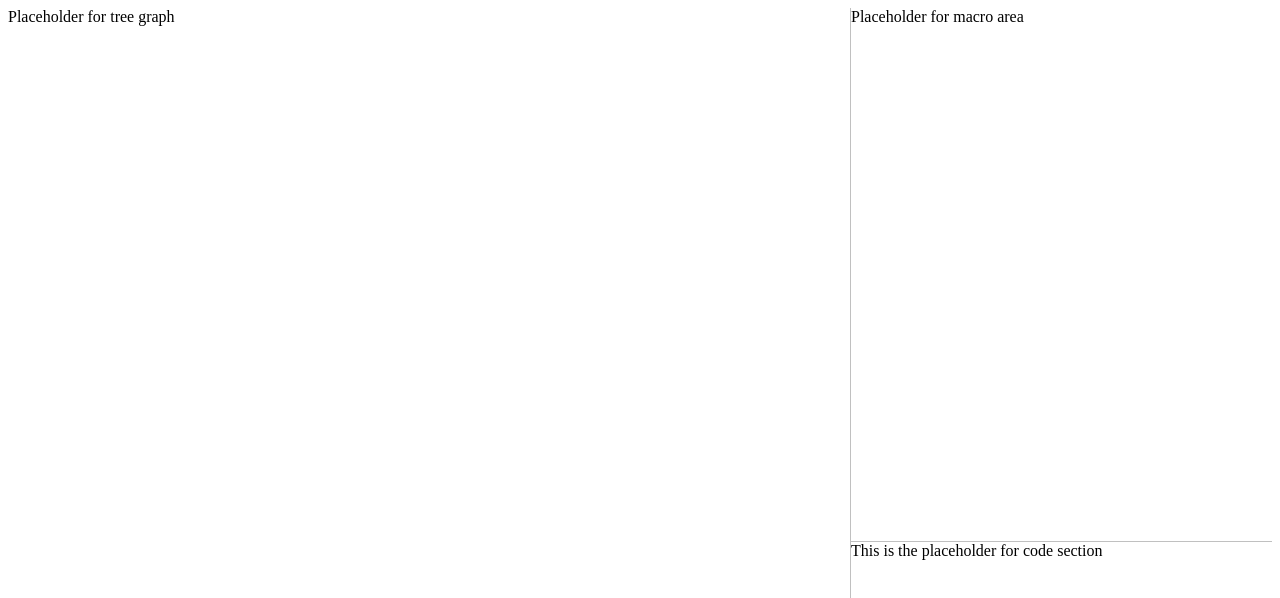
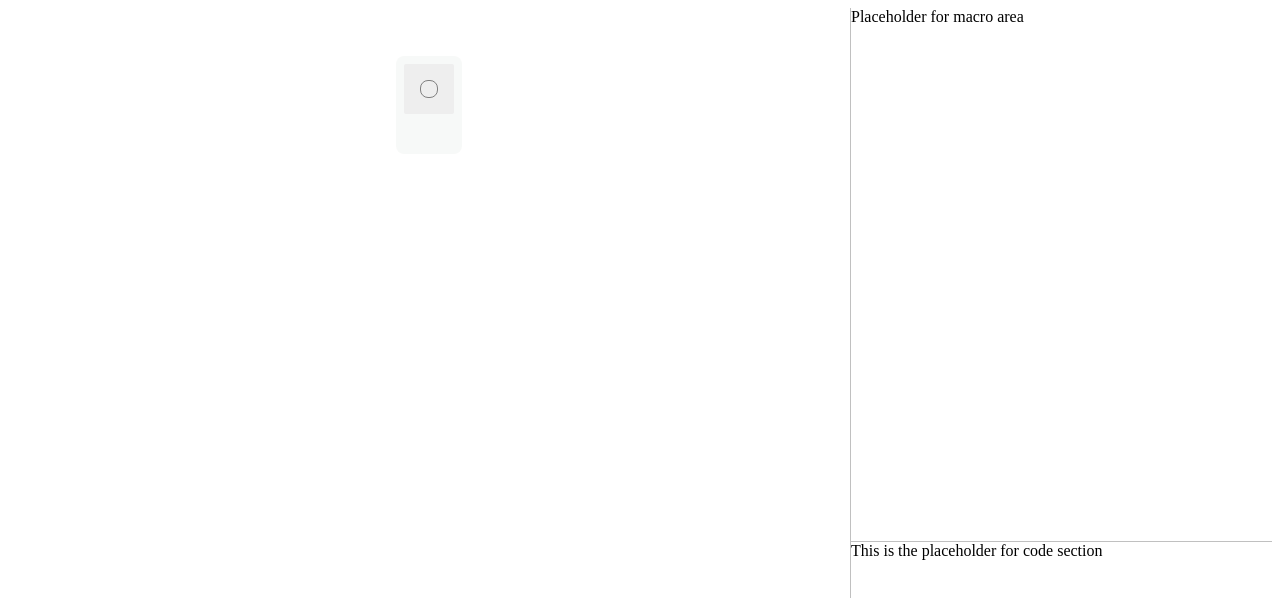
Before and after one commit to mia1024/-.-, a Vue app: page / in a window 1280 px wide. Shown: the top 598 px of the page. Built offline with nearby package versions, Linux system fonts and the light colour scheme.

Commit message:
implement basic tree view

```diff
--- /dev/null
+++ b/src/components/Edges.vue
@@ -0,0 +1,71 @@
+<template>
+  <svg>
+    <path
+      stroke="black"
+      v-for="edge in coords"
+      :d="`M${edge.from.x} ${edge.from.y} L${edge.to.x} ${edge.to.y}`"
+    />
+  </svg>
+</template>
+
+<script lang="ts" setup>
+import * as Store from "@/store";
+import * as Syntax from "@/lib/syntax";
+import * as Vue from "vue";
+
+const store = Store.store();
+
+const edgeToCoords = (edge: Record<"parent" | "child", symbol>) => {
+  const parent = store.geometry.get(edge.parent);
+  const child = store.geometry.get(edge.child);
+  if (typeof parent === "undefined" || typeof child === "undefined") return [];
+
+  return [
+    {
+      from: {
+        x: parent.node.left + parent.node.width / 2,
+        y: parent.node.top + parent.node.height,
+      },
+      to: { x: child.node.left + child.node.width / 2, y: child.node.top },
+    },
+  ];
+};
+
+const coords = Vue.computed(() => {
+  const rootKey = store.syntax.trail[store.syntax.trail.length - 1];
+  if (typeof rootKey === "undefined") throw Error("wtf");
+
+  const edges: Record<"parent" | "child", symbol>[] = [];
+  const go = (key: Syntax.TreeKey) => {
+    const node = store.syntax.nodes.get(key);
+    if (typeof node === "undefined") throw Error("edges: missing node");
+
+    switch (node.data.type) {
+      case Syntax.NodeType.Abstraction:
+        edges.push({ parent: key, child: node.data.body });
+        go(node.data.body);
+        break;
+      case Syntax.NodeType.Application:
+        edges.push({ parent: key, child: node.data.function });
+        edges.push({ parent: key, child: node.data.argument });
+        go(node.data.function);
+        go(node.data.argument);
+        break;
+    }
+  };
+  go(rootKey);
+
+  return edges.flatMap(edgeToCoords);
+});
+</script>
+
+<style scoped lang="scss">
+svg {
+  position: absolute;
+  left: 0;
+  top: 0;
+  width: 100%;
+  height: 100%;
+  z-index: -1;
+}
+</style>
--- a/src/components/Graph.vue
+++ b/src/components/Graph.vue
@@ -1,7 +1,30 @@
-<template>Placeholder for tree graph</template>
+<template>
+  <div class="view">
+    <Edges />
+    <TreeNode :nodeKey="store.syntax.trail[store.syntax.trail.length-1]!" />
+  </div>
+</template>
 
 <script lang="ts" setup>
 import TreeNode from "@components/TreeNode";
+import Edges from "@components/Edges";
+import * as Store from "@/store";
+const store = Store.store();
 </script>
 
-<style scoped lang="scss"></style>
+<style scoped lang="scss">
+div.view {
+  margin: 3rem;
+  display: flex;
+  justify-content: center;
+
+  // we need `.view` to have `position` defined because it's the container
+  // relative to which the tree boxes are measured (using `offsetTop`, etc.).
+  // furthermore, none of the intermediate subtree containers may have
+  // `position` defined, or those interfere with the measurement.
+  //
+  // <https://developer.mozilla.org/en-US/docs/Web/API/HTMLElement/offsetTop>
+  // <https://developer.mozilla.org/en-US/docs/Web/API/HTMLElement/offsetParent>
+  position: relative;
+}
+</style>
--- a/src/components/TreeNode.vue
+++ b/src/components/TreeNode.vue
@@ -2,6 +2,10 @@
 import * as Syntax from "../lib/syntax";
 import * as Store from "../store";
 import * as Vue from "vue";
+
+const tree: Vue.Ref<HTMLElement | null> = Vue.ref(null);
+const node: Vue.Ref<HTMLElement | null> = Vue.ref(null);
+
 const props = defineProps<{
   nodeKey: symbol;
 }>();
@@ -9,85 +13,185 @@ const props = defineProps<{
 const store = Store.store();
 
 // TODO fix unsafe index
-const expr = Vue.computed(() => store.nodes[props.nodeKey]!);
+const expr = Vue.computed(() => store.syntax.nodes.get(props.nodeKey)!);
+
+const getBox = (elem: HTMLElement) => ({
+  left: elem.offsetLeft,
+  top: elem.offsetTop,
+  height: elem.offsetHeight,
+  width: elem.offsetWidth,
+});
+
+const updateGeometry = () => {
+  if (tree.value === null || node.value === null) return;
+
+  store.updateGeometry(props.nodeKey, {
+    tree: getBox(tree.value),
+    node: getBox(node.value),
+  });
+};
+
+Vue.watch(
+  () => store.stamp,
+  () => Vue.nextTick(updateGeometry)
+);
+Vue.onMounted(() => {
+  updateGeometry();
+  window.addEventListener("resize", updateGeometry);
+});
+Vue.onUnmounted(() => {});
 </script>
 
 <script></script>
 
 <template>
-  <div class="node">
+  <div class="tree" ref="tree">
+    <div class="node" ref="node">
       <button
         @click="store.clear(nodeKey)"
         class="close"
-      v-if="expr.data.type !== Syntax.ExpressionType.Blank"
+        v-if="expr.data.type !== Syntax.NodeType.Blank"
       >
         ×
       </button>
-    <div class="data">
-      <div v-if="expr.data.type === Syntax.ExpressionType.Blank">
+      <div v-if="expr.data.type === Syntax.NodeType.Blank" class="blank">
+        <div class="hole" />
         <div class="new">
-          <button @click="store.insertVariable(nodeKey)">+var</button>
-          <button @click="store.insertAbstraction(nodeKey)">+abs</button>
-          <button @click="store.insertApplication(nodeKey)">+app</button>
+          <button @click="store.insertVariable(nodeKey)">𝑥</button>
+          <button @click="store.insertAbstraction(nodeKey)">λ</button>
+          <button @click="store.insertApplication(nodeKey)">$</button>
         </div>
       </div>
-      <div v-if="expr.data.type === Syntax.ExpressionType.Variable">
-        <div class="var">var <input v-model="expr.data.name" /></div>
+      <template v-if="expr.data.type === Syntax.NodeType.Variable">
+        <input class="var" v-model="expr.data.name" />
+      </template>
+      <template v-if="expr.data.type === Syntax.NodeType.Abstraction">
+        λ
+      </template>
+      <template v-if="expr.data.type === Syntax.NodeType.Application">
+        $
+      </template>
     </div>
-      <div v-if="expr.data.type === Syntax.ExpressionType.Abstraction">
-        <div class="param">λ <input v-model="expr.data.parameterName" /></div>
-        <div class="body">
-          <Tree :nodeKey="expr.data.body" />
-        </div>
-      </div>
-      <div v-if="expr.data.type === Syntax.ExpressionType.Application">
-        <div class="apply">@</div>
-        <div class="application">
-          <Tree :nodeKey="expr.data.function" />
-          <Tree :nodeKey="expr.data.argument" />
-        </div>
-      </div>
+    <div class="children">
+      <template v-if="expr.data.type === Syntax.NodeType.Abstraction">
+        <div class="param">λ <input v-model="expr.data.parameter" /></div>
+        <TreeNode :nodeKey="expr.data.body" />
+      </template>
+      <template v-if="expr.data.type === Syntax.NodeType.Application">
+        <TreeNode :nodeKey="expr.data.function" />
+        <TreeNode :nodeKey="expr.data.argument" />
+      </template>
     </div>
   </div>
 </template>
 
-<style>
-.node {
+<style scoped lang="scss">
+.tree {
   display: grid;
-  grid-template-areas: "data close";
+  grid-template-areas: "node" "children";
+  grid-row-gap: 2rem;
+  align-self: start;
+
+  background-color: rgba(0, 80, 50, 0.03);
+  padding: 0.5rem;
+  border-radius: 0.5rem;
 }
 
+.node {
+  position: relative;
+  grid-area: node;
+  justify-self: center;
+  align-self: start;
+  padding: 1rem;
+  background-color: #eee;
+  border-radius: 0.125rem;
+
   .close {
+    visibility: hidden;
+
+    height: 0;
+    width: 0;
+    color: red;
+    padding: 0;
+
     background: none;
+    display: flex;
+    justify-content: center;
+    align-items: center;
+
     border: none;
-  grid-area: close;
-  align-self: start;
     cursor: pointer;
-  opacity: 0.5;
-}
-.close:hover {
-  opacity: 1;
+
+    position: absolute;
+    top: 0;
+    left: 0;
   }
 
-.data {
-  grid-area: data;
+  &:hover .close {
+    visibility: visible;
   }
 
-.new {
-  display: flex;
-  flex-direction: column;
+  .var {
+    width: 3rem;
+    text-align: center;
+  }
 }
 
-.var,
-.param {
-  border: 1px solid #ddd;
-  background-color: #eee;
-  padding: 0.5rem 1rem;
+.children {
+  grid-area: children;
+
+  display: flex;
+  & > * + * {
+    margin-left: 2rem;
+  }
 }
 
-.var input,
-.param input {
+.blank {
+  position: relative;
+  .hole {
+    border: 1px solid gray;
+    width: 1em;
+    height: 1em;
+    border-radius: 0.5em;
+  }
+  .node:hover & .new {
+    visibility: visible;
+  }
+  .new {
+    visibility: hidden;
+    position: absolute;
+    display: flex;
+    bottom: 100%;
+    left: 100%;
+    z-index: 1;
+    flex-direction: row;
+    font-size: 0.75em;
+    margin-left: 0.5em;
+
+    button {
+      background: #bee;
+      padding: 0.125em 0.5em;
+      cursor: pointer;
+      border: none;
+      border-radius: 2px;
+      & + button {
+        margin-left: 0.5rem;
+      }
+      &:hover {
+        background: #9dc;
+      }
+    }
+  }
+}
+
+.param {
+  background-color: #eee;
+  padding: 0.5rem;
+  align-self: start;
+
+  input {
     width: 3rem;
+  }
 }
 
 .body {
--- /dev/null
+++ b/src/lib/state.ts
@@ -0,0 +1,51 @@
+import * as Syntax from "./syntax";
+
+export interface TreeState {
+  nodes: Syntax.TreeDict;
+  trail: Syntax.TreeKey[];
+}
+
+export const init = (): TreeState => {
+  const root = Symbol();
+  const nodes = Syntax.newTreeDict();
+  nodes.set(root, Syntax.blank());
+  return { nodes, trail: [root] };
+};
+
+const newBlank = (state: TreeState): Syntax.TreeKey => {
+  const key = Syntax.newTreeKey();
+  state.nodes.set(key, Syntax.blank());
+  return key;
+};
+
+export const makeVariable = (state: TreeState, key: Syntax.TreeKey) => {
+  state.nodes.set(key, Syntax.variable("x"));
+};
+
+export const makeAbstraction = (state: TreeState, key: Syntax.TreeKey) => {
+  state.nodes.set(key, Syntax.abstraction("x", newBlank(state)));
+};
+
+export const makeApplication = (state: TreeState, key: Syntax.TreeKey) => {
+  state.nodes.set(key, Syntax.application(newBlank(state), newBlank(state)));
+};
+
+export const prune = (state: TreeState, key: Syntax.TreeKey) => {
+  const go = (k: Syntax.TreeKey) => {
+    const node = state.nodes.get(k);
+    if (typeof node === "undefined") throw Error("prune root missing");
+
+    switch (node.data.type) {
+      case Syntax.NodeType.Abstraction:
+        go(node.data.body);
+        break;
+      case Syntax.NodeType.Application:
+        go(node.data.function);
+        go(node.data.argument);
+        break;
+    }
+
+    node.data = { type: Syntax.NodeType.Blank };
+  };
+  go(key);
+};
--- a/src/lib/syntax.ts
+++ b/src/lib/syntax.ts
@@ -1,94 +1,104 @@
-export const enum ExpressionType {
+export const enum NodeType {
   Variable,
   Abstraction,
   Application,
   Blank,
 }
 
-// We parametrize `Expression` by the `Subtree` type to conveniently enable
+// We parametrize `Node` by the `Subtree` type to conveniently enable
 // both the structured and flattened tree representations.  The structured
-// representation (subtrees are stored directly as nested `Expression`s) is
+// representation (subnodes are stored directly as nested `Node`s) is
 // self-contained and a simpler/nicer data representation, but the flattened
-// representation (subtrees are stored as references via TreeKeys/IDs
+// representation (subnodes are stored as references via TreeKeys/IDs
 // corresponding to keys in a dictionary) is more well-adapted to encoding UI
-// state.  The `Extra` type parameter is used to optionally attach extra
-// UI-relevant data--e.g., line/column position, etc.
-export interface Expression<Subtree, Extra> {
+// state.
+export interface Node<Subtree> {
   data:
-    | { type: ExpressionType.Blank }
-    | { type: ExpressionType.Variable; name: string }
+    | { type: NodeType.Blank }
+    | { type: NodeType.Variable; name: string }
     | {
-        type: ExpressionType.Abstraction;
+        type: NodeType.Abstraction;
         parameter: string;
         body: Subtree;
       }
     | {
-        type: ExpressionType.Application;
+        type: NodeType.Application;
         function: Subtree;
         argument: Subtree;
       };
-  extra: Extra;
 }
 
+export const blank = <Subtree>(): Node<Subtree> => ({
+  data: { type: NodeType.Blank },
+});
+export const variable = <Subtree>(name: string): Node<Subtree> => ({
+  data: { type: NodeType.Variable, name },
+});
+export const abstraction = <Subtree>(
+  parameter: string,
+  body: Subtree
+): Node<Subtree> => ({ data: { type: NodeType.Abstraction, parameter, body } });
+
+export const application = <Subtree>(
+  fn: Subtree,
+  argument: Subtree
+): Node<Subtree> => ({
+  data: { type: NodeType.Application, function: fn, argument },
+});
+
 // structured representation
-export type Tree<Extra> = Expression<Tree<Extra>, Extra>;
+export type Tree = Node<Tree>;
 
 // flattened representation
-type TreeKey = symbol; // feeling cute, might change later
-export type TreeDict<Extra> = Map<TreeKey, Expression<TreeKey, Extra>>;
+export type TreeKey = symbol; // feeling cute, might change later
+export const newTreeKey = (): TreeKey => Symbol();
 
-export const structure = <Extra>(
-  trees: TreeDict<Extra>,
-  root: TreeKey
-): Tree<Extra> => {
-  const node = trees.get(root);
+export type TreeDict = Map<TreeKey, Node<TreeKey>>;
+export const newTreeDict = () => new Map<TreeKey, Node<TreeKey>>();
+
+export const structure = (nodes: TreeDict, root: TreeKey): Tree => {
+  const node = nodes.get(root);
   if (typeof node === "undefined") throw new Error("missing subtree root");
 
   switch (node.data.type) {
-    case ExpressionType.Blank:
-    case ExpressionType.Variable:
-      return { extra: node.extra, data: node.data };
-    case ExpressionType.Abstraction:
+    case NodeType.Blank:
+    case NodeType.Variable:
+      return { data: node.data };
+    case NodeType.Abstraction:
       return {
-        extra: node.extra,
         data: {
           ...node.data,
-          body: structure(trees, node.data.body),
+          body: structure(nodes, node.data.body),
         },
       };
-    case ExpressionType.Application:
+    case NodeType.Application:
       return {
-        extra: node.extra,
         data: {
           ...node.data,
-          function: structure(trees, node.data.function),
-          argument: structure(trees, node.data.argument),
+          function: structure(nodes, node.data.function),
+          argument: structure(nodes, node.data.argument),
         },
       };
   }
 };
 
-export const flatten = <Extra>(
-  tree: Tree<Extra>
-): { trees: TreeDict<Extra>; root: TreeKey } => {
-  const trees = new Map<TreeKey, Expression<TreeKey, Extra>>();
+export const flatten = (tree: Tree): { nodes: TreeDict; root: TreeKey } => {
+  const nodes = treeDict();
 
-  const go = (subtree: Tree<Extra>): TreeKey => {
+  const go = (subtree: Tree): TreeKey => {
     const key = Symbol();
     switch (subtree.data.type) {
-      case ExpressionType.Blank:
-      case ExpressionType.Variable:
-        trees.set(key, { extra: subtree.extra, data: subtree.data });
+      case NodeType.Blank:
+      case NodeType.Variable:
+        nodes.set(key, { data: subtree.data });
         break;
-      case ExpressionType.Abstraction:
-        trees.set(key, {
-          extra: subtree.extra,
+      case NodeType.Abstraction:
+        nodes.set(key, {
           data: { ...subtree.data, body: go(subtree.data.body) },
         });
         break;
-      case ExpressionType.Application:
-        trees.set(key, {
-          extra: subtree.extra,
+      case NodeType.Application:
+        nodes.set(key, {
           data: {
             ...subtree.data,
             function: go(subtree.data.function),
@@ -100,27 +110,25 @@ export const flatten = <Extra>(
     return key;
   };
 
-  return { trees, root: go(tree) };
+  return { nodes, root: go(tree) };
 };
 
-export const stringifyCompact = <Extra>(expr: Tree<Extra>): string => {
+export const stringifyCompact = (expr: Tree): string => {
   switch (expr.data.type) {
-    case ExpressionType.Blank:
+    case NodeType.Blank:
       return "_";
-    case ExpressionType.Variable:
+    case NodeType.Variable:
       return expr.data.name;
-    case ExpressionType.Abstraction:
+    case NodeType.Abstraction:
       return `λ${expr.data.parameter}. ${stringifyCompact(expr.data.body)}`;
-    case ExpressionType.Application:
+    case NodeType.Application:
       const arg = stringifyCompact(expr.data.argument);
       const fn = stringifyCompact(expr.data.function);
       const parenFn =
-        expr.data.function.data.type === ExpressionType.Abstraction
-          ? `(${fn})`
-          : fn;
+        expr.data.function.data.type === NodeType.Abstraction ? `(${fn})` : fn;
       const parenArg =
-        expr.data.argument.data.type === ExpressionType.Abstraction ||
-        expr.data.argument.data.type === ExpressionType.Application
+        expr.data.argument.data.type === NodeType.Abstraction ||
+        expr.data.argument.data.type === NodeType.Application
           ? `(${arg})`
           : arg;
       return `${parenFn} ${parenArg}`;
--- a/src/store/index.ts
+++ b/src/store/index.ts
@@ -1,59 +1,50 @@
 import * as Pinia from "pinia";
 import * as Vue from "vue";
 import * as Syntax from "../lib/syntax";
+import * as SyntaxState from "../lib/state";
+
+type BoundingBox = Record<"left" | "top" | "width" | "height", number>;
+type Geometry = Record<"tree" | "node", BoundingBox>;
 
 export interface State {
-  root: symbol;
-  nodes: Record<symbol, Syntax.Expression>;
+  syntax: SyntaxState.TreeState;
+  geometry: Map<Syntax.TreeKey, Geometry>;
+
+  // updated each time tree structure is modified; useful for triggering
+  // DOM-layout detection stuff.  maybe we can use `ResizeObserver` too, but
+  // we'll figure that out later.
+  stamp: symbol;
 }
 
 export const store = Pinia.defineStore("main", {
   state: (): State => {
-    const rootKey = Symbol("root");
     return {
-      root: rootKey,
-      nodes: {
-        [rootKey]: { data: { type: <const>Syntax.ExpressionType.Blank } },
-      },
+      syntax: SyntaxState.init(),
+      geometry: new Map<Syntax.TreeKey, Geometry>(),
+      stamp: Symbol(),
     };
   },
+  getters: {},
   actions: {
-    reset() {
-      this.nodes = {
-        [this.root]: { data: { type: Syntax.ExpressionType.Blank } },
-      };
-    },
     clear(key: symbol) {
-      this.nodes[key]!.data = { type: Syntax.ExpressionType.Blank };
+      SyntaxState.prune(this.syntax, key);
+      this.stamp = Symbol();
     },
     insertVariable(key: symbol) {
-      this.nodes[key] = {
-        data: { type: Syntax.ExpressionType.Variable, name: "x" },
-      };
+      SyntaxState.makeVariable(this.syntax, key);
+      this.stamp = Symbol();
     },
     insertAbstraction(key: symbol) {
-      const bodyKey = Symbol("body");
-      this.nodes[bodyKey] = { data: { type: Syntax.ExpressionType.Blank } };
-      this.nodes[key] = {
-        data: {
-          type: Syntax.ExpressionType.Abstraction,
-          parameterName: "x",
-          body: bodyKey,
-        },
-      };
+      SyntaxState.makeAbstraction(this.syntax, key);
+      this.stamp = Symbol();
     },
     insertApplication(key: symbol) {
-      const fnKey = Symbol();
-      const argKey = Symbol();
-      this.nodes[fnKey] = { data: { type: Syntax.ExpressionType.Blank } };
-      this.nodes[argKey] = { data: { type: Syntax.ExpressionType.Blank } };
-      this.nodes[key] = {
-        data: {
-          type: Syntax.ExpressionType.Application,
-          function: fnKey,
-          argument: argKey,
-        },
-      };
+      SyntaxState.makeApplication(this.syntax, key);
+      this.stamp = Symbol();
+    },
+    updateGeometry(key: symbol, geometry: Geometry) {
+      // TODO merge this into the node state properties
+      this.geometry.set(key, geometry);
     },
   },
 });
```
Also changed, not shown: src/App.vue (+5 -5 lines). Lines whose indentation alone changed are shown as unchanged.
